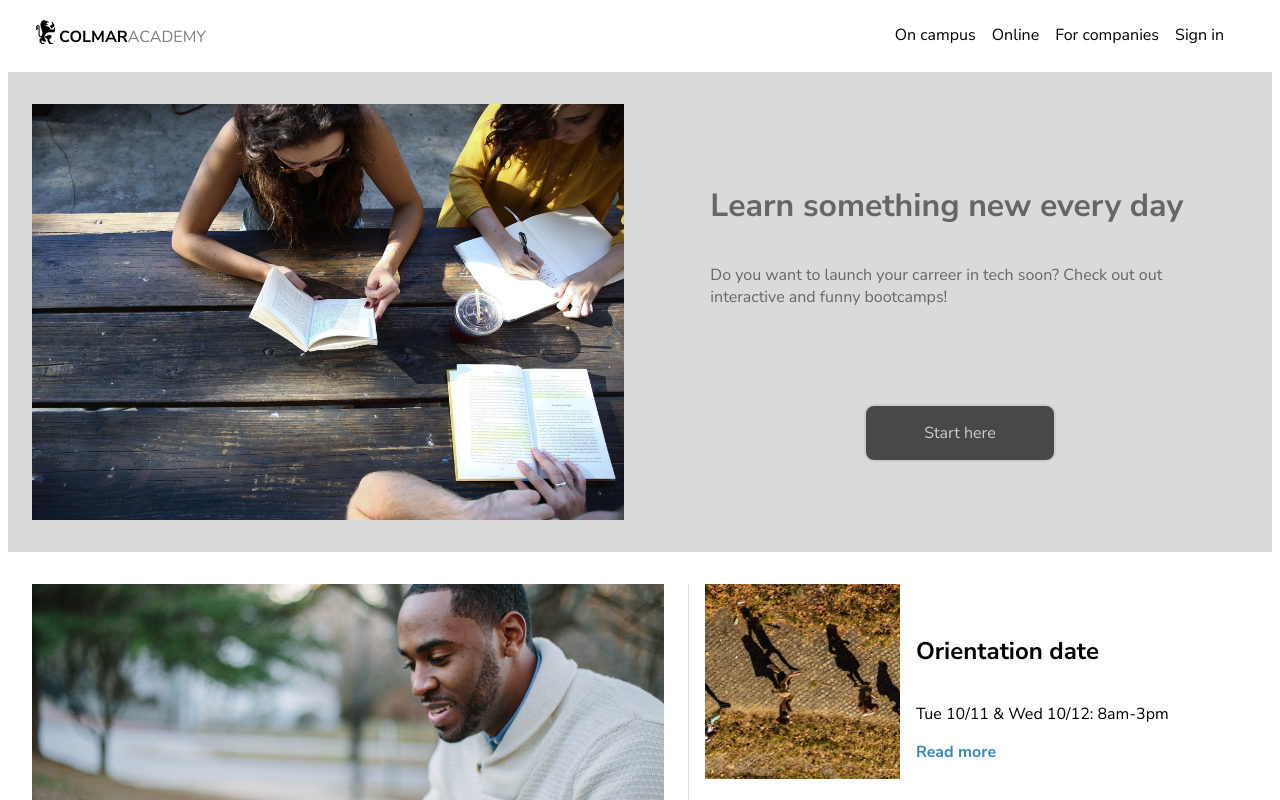
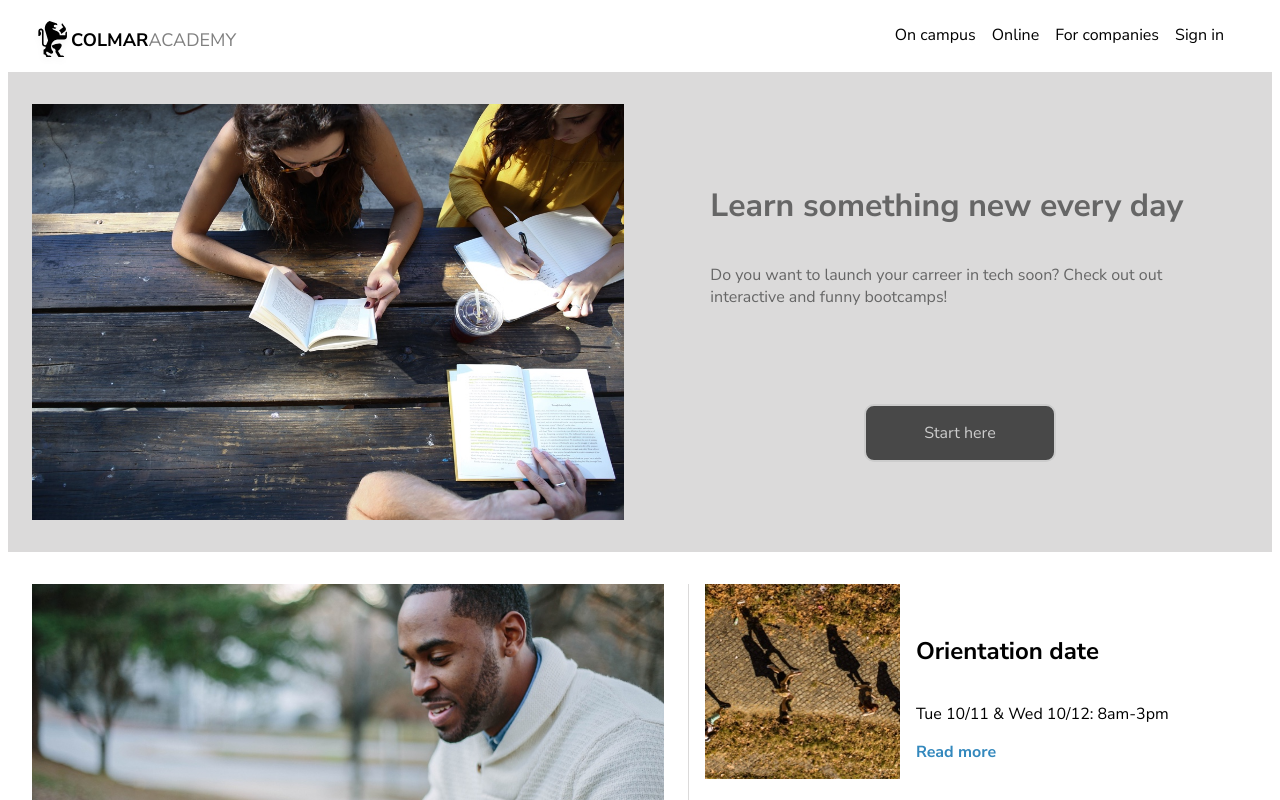
Before and after one commit to EliFromTheNorth/ColmarAcademy, a plain HTML site: page index.html in a window 1280 px wide. Shown: the top 800 px of the page. Drawn offline with Linux system fonts and the light colour scheme.

Commit message:
changed logo

```diff
--- a/styles.css
+++ b/styles.css
@@ -28,11 +28,17 @@ header {
     margin-left: 24px;
 }
 
+.logo-lion img {
+    width: 150%;
+}
+
 .name {
     position: relative;
     top: -0.5rem;
     text-transform: uppercase;
     color: gray;
+    margin-left: 12px;
+    font-size: 18px;;
 }
 
 .name .logo-strong {
```
